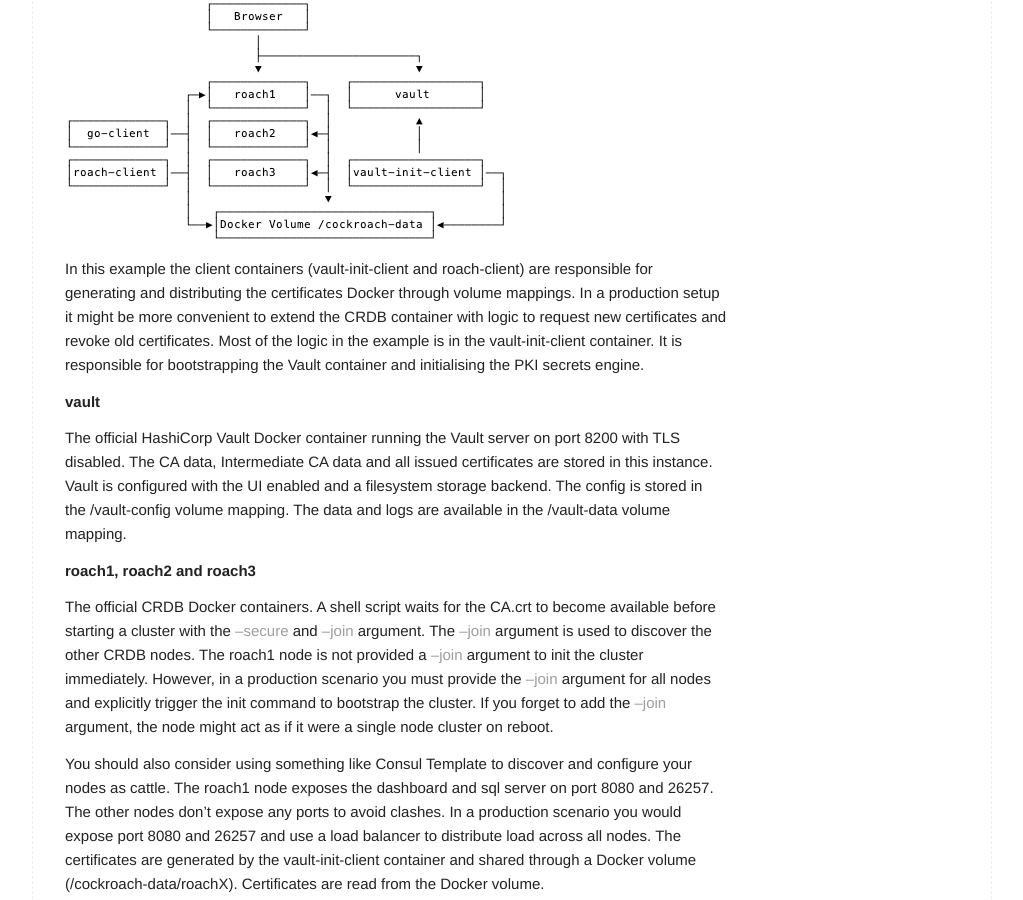
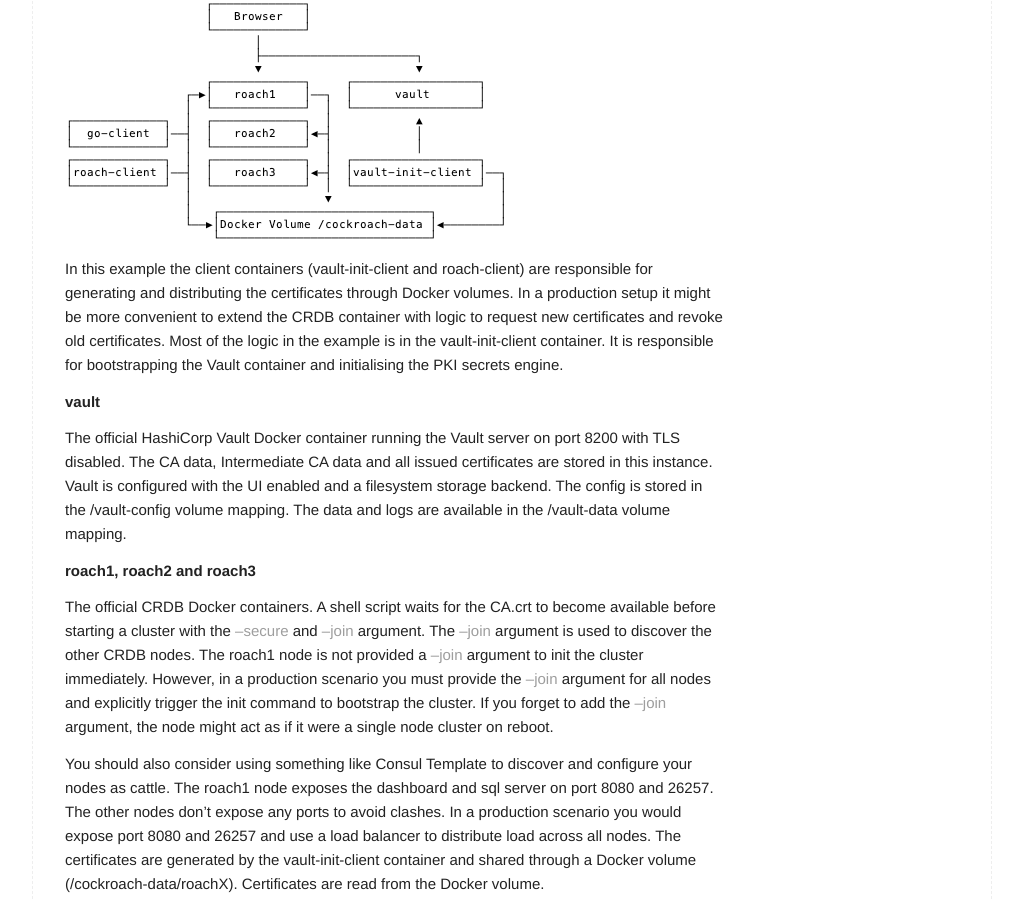
Before and after one commit to rinokadijk/vault-cockroach, a Jekyll site: the page built from docs/_posts/2019-08-26-Vault-CockroachDB.md, in a window 1280 px wide and 900 px high, scrolled down 3964 px. Shown: the whole window, without its empty margins (128-1151 px from the left). Built offline with Jekyll 4.4.1, drawn with Linux system fonts in a browser that asks for light colours; our own code applies the rules of GitHub Pages for plain Markdown files.

Commit message:
textual improvement

```diff
--- a/docs/_posts/2019-08-26-Vault-CockroachDB.md
+++ b/docs/_posts/2019-08-26-Vault-CockroachDB.md
@@ -78,7 +78,7 @@
 
 ![container overview]({{ site.baseurl }}/assets/img/containeroverview.png)
 
-In this example the client containers (vault-init-client and roach-client) are responsible for generating and distributing the certificates Docker through volume mappings. In a production setup it might be more convenient to extend the CRDB container with logic to request new certificates and revoke old certificates. Most of the logic in the example is in the vault-init-client container. It is responsible for bootstrapping the Vault container and initialising the PKI secrets engine.
+In this example the client containers (vault-init-client and roach-client) are responsible for generating and distributing the certificates through Docker volumes. In a production setup it might be more convenient to extend the CRDB container with logic to request new certificates and revoke old certificates. Most of the logic in the example is in the vault-init-client container. It is responsible for bootstrapping the Vault container and initialising the PKI secrets engine.
 
 **vault**
 
```
